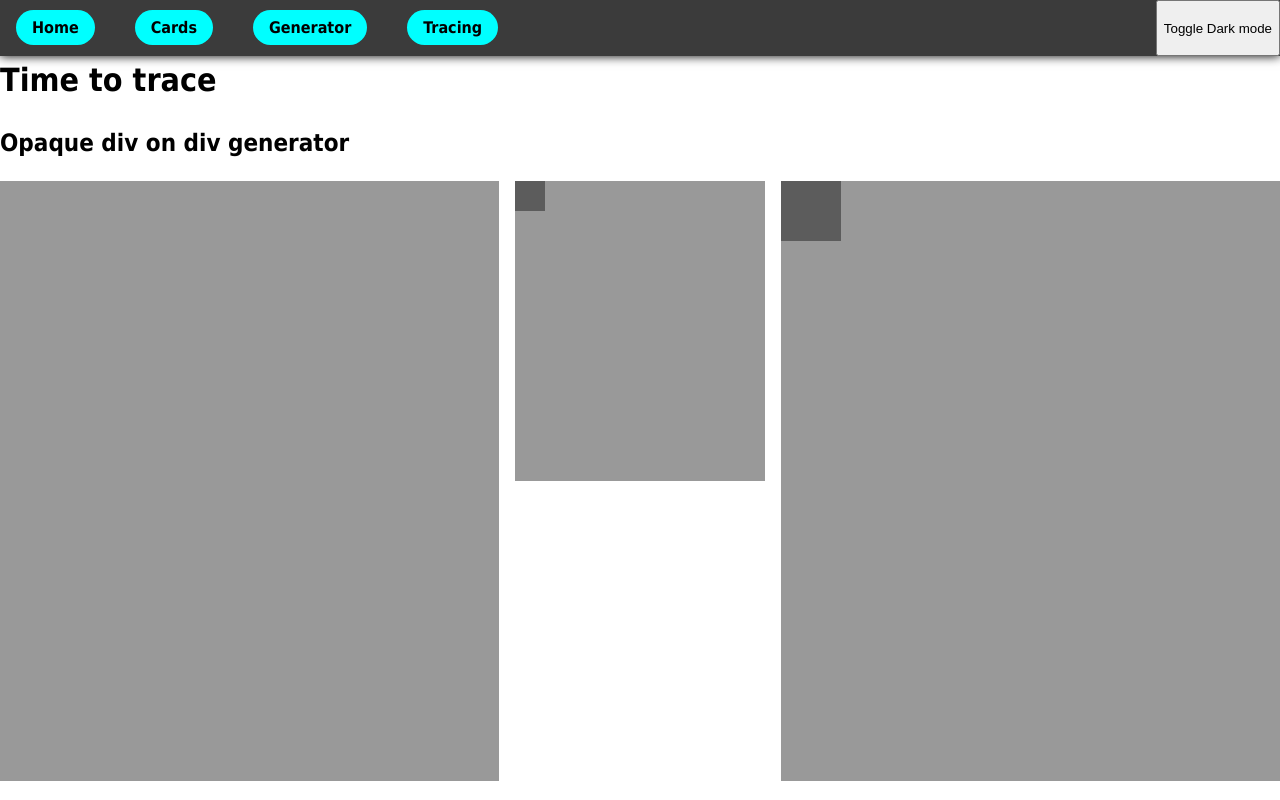
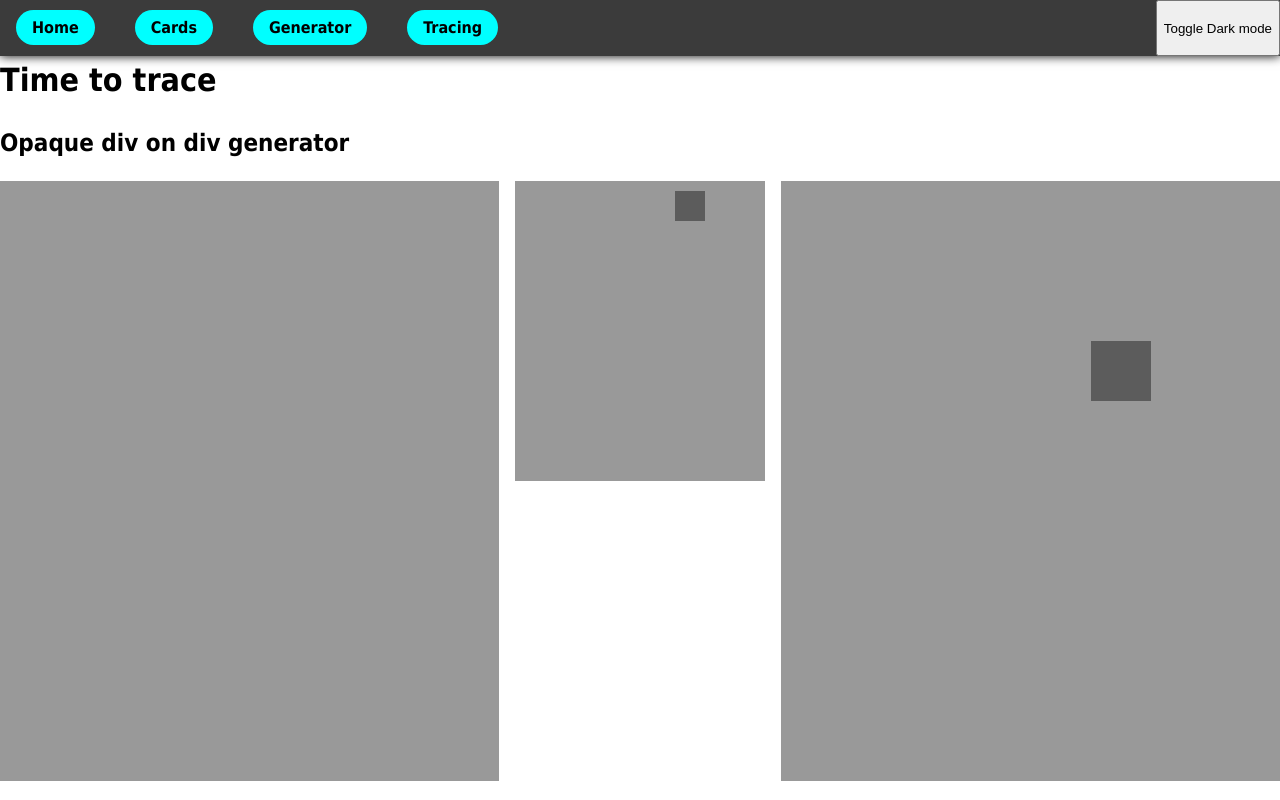
Before and after one commit to EmilNilssonDataDuctus/vite-app, a React (Vite) app: page /tracing in a window 1280 px wide. Built offline with nearby package versions, Linux system fonts and the light colour scheme.

Commit message:
Add default values

```diff
--- a/src/components/TracerPage/TracerPage.jsx
+++ b/src/components/TracerPage/TracerPage.jsx
@@ -9,27 +9,30 @@ import {
 } from "./TracerPage.styled";
 
 export const TracerPage = () => {
-  const [leftShift, setLeftShift] = useState(0);
-  const [topShift, setTopShift] = useState(0);
+  const [leftShift, setLeftShift] = useState("310px");
+  const [topShift, setTopShift] = useState("160px");
 
-  const [leftShiftSmall, setLeftShiftSmall] = useState(0);
-  const [topShiftSmall, setTopShiftSmall] = useState(0);
+  const [leftShiftSmall, setLeftShiftSmall] = useState("160px");
+  const [topShiftSmall, setTopShiftSmall] = useState("10px");
 
   const detectMouse = (e) => {
     const offsetX = e.target.getBoundingClientRect().x;
     const offsetY = e.target.getBoundingClientRect().y;
 
-    const coordX = Math.floor(e.clientX - offsetX);
-    const coordY = Math.floor(e.clientY - offsetY);
+    const localCoordX = e.clientX - offsetX;
+    const localCoordY = e.clientY - offsetY;
 
-    setLeftShift(() => coordX + "px");
-    setTopShift(() => coordY + "px");
+    const pixelOffsetX = Math.floor(localCoordX);
+    const pixelOffsetY = Math.floor(localCoordY);
 
-    const coordXSmall = Math.floor((e.clientX - offsetX) / 2);
-    const coordYSmall = Math.floor((e.clientY - offsetY) / 2);
+    setLeftShift(() => pixelOffsetX + "px");
+    setTopShift(() => pixelOffsetY + "px");
 
-    setLeftShiftSmall(() => coordXSmall + "px");
-    setTopShiftSmall(() => coordYSmall + "px");
+    const pixelOffsetXSmall = Math.floor(localCoordX / 2);
+    const pixelOffsetYSmall = Math.floor(localCoordY / 2);
+
+    setLeftShiftSmall(() => pixelOffsetXSmall + "px");
+    setTopShiftSmall(() => pixelOffsetYSmall + "px");
   };
 
   return (
```
